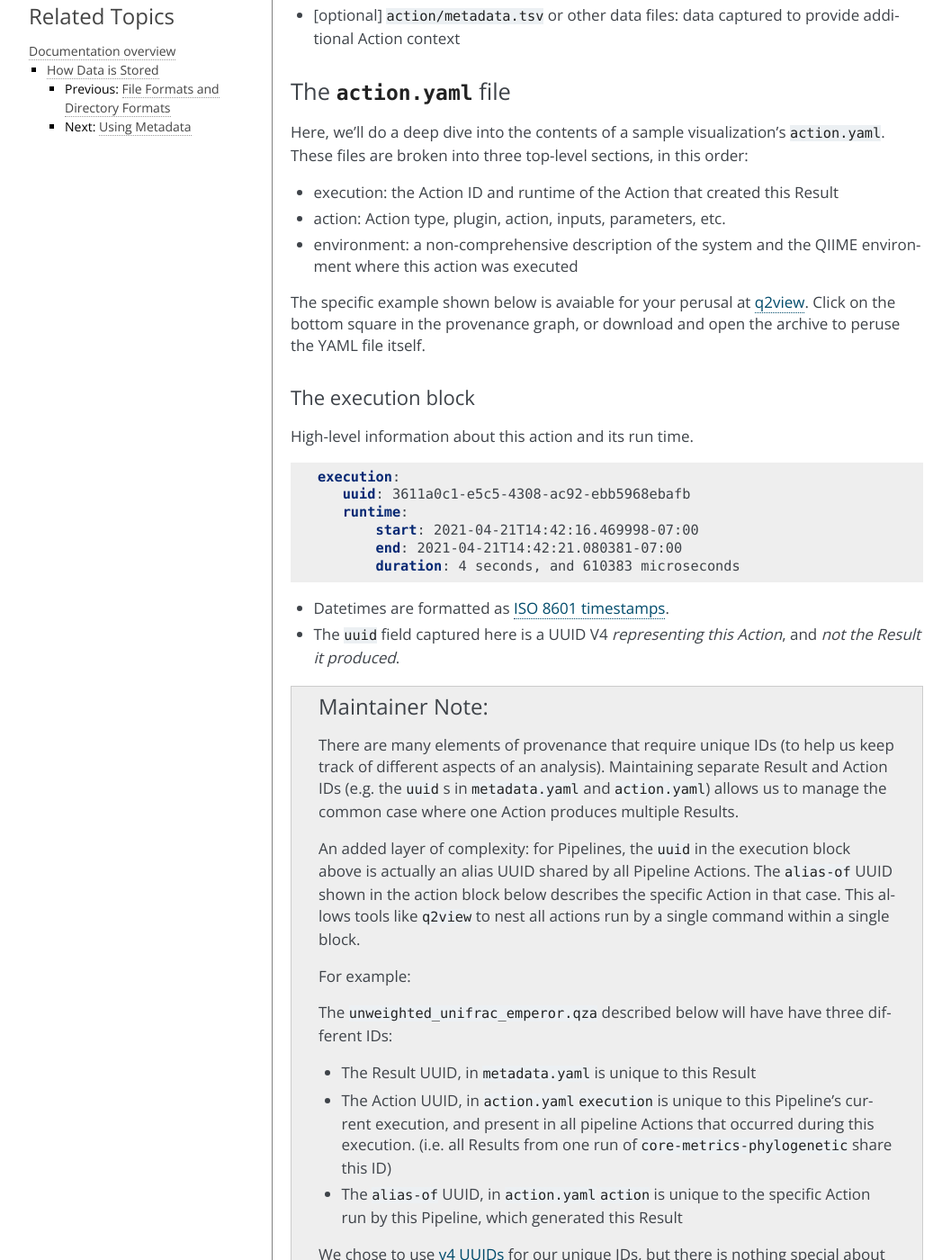
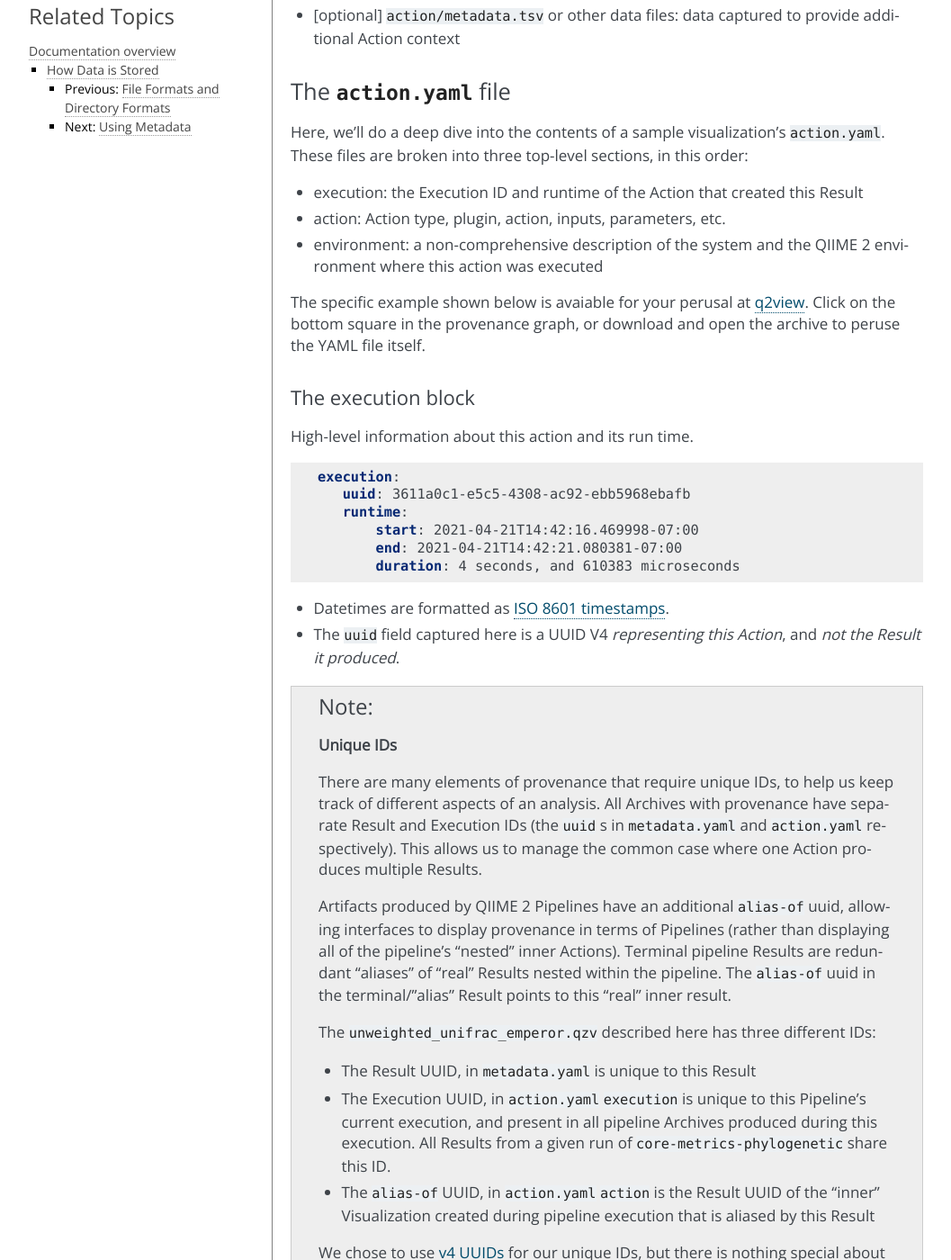
Before and after one commit to qiime2/dev-docs, a Sphinx documentation site: the page built from source/storing-data/provenance.rst, in a window 1280 px wide and 1400 px high, scrolled down 3275 px. Shown: the whole window at 90% size, without its empty margins (106-1163 px from the left). Built offline with Sphinx 7.4.7, drawn with Linux system fonts in a browser that asks for light colours; some of the changed text lies outside the part shown.

Commit message:
Cleans up "alias-of"

```diff
--- a/source/storing-data/provenance.rst
+++ b/source/storing-data/provenance.rst
@@ -113,10 +113,10 @@ The ``action.yaml`` file
 Here, we'll do a deep dive into the contents of a sample visualization's ``action.yaml``.
 These files are broken into three top-level sections, in this order:
 
-- execution: the Action ID and runtime of the Action that created this Result
+- execution: the Execution ID and runtime of the Action that created this Result
 - action: Action type, plugin, action, inputs, parameters, etc.
 - environment: a non-comprehensive description of the system and
-  the QIIME environment where this action was executed
+  the QIIME 2 environment where this action was executed
 
 The specific example shown below is avaiable for your perusal at
 `q2view <https://view.qiime2.org/provenance/?src=https%3A%2F%2Fdocs.qiime2.org%2F2021.4%2Fdata%2Ftutorials%2Fmoving-pictures%2Fcore-metrics-results%2Funweighted_unifrac_emperor.qzv>`__.
@@ -141,30 +141,28 @@ High-level information about this action and its run time.
 - The ``uuid`` field captured here is a UUID V4 *representing this Action*,
   and *not the Result it produced*.
 
-.. admonition:: Maintainer Note
-   :class: maintainer-note
+.. note:: **Unique IDs**
 
-   There are many elements of provenance that require unique IDs
-   (to help us keep track of different aspects of an analysis).
-   Maintaining separate Result and Action IDs
-   (e.g. the ``uuid`` s in ``metadata.yaml`` and ``action.yaml``)
-   allows us to manage the common case where one Action produces multiple Results.
+   There are many elements of provenance that require unique IDs,
+   to help us keep track of different aspects of an analysis.
+   All Archives with provenance have separate Result and Execution IDs
+   (the ``uuid`` s in ``metadata.yaml`` and ``action.yaml`` respectively).
+   This allows us to manage the common case where one Action produces multiple Results.
 
-   An added layer of complexity:
-   for Pipelines, the ``uuid`` in the execution block above is actually an alias UUID shared by all Pipeline Actions.
-   The ``alias-of`` UUID shown in the action block below describes the specific Action in that case.
-   This allows tools like ``q2view`` to nest all actions run by a single command within a single block.
+   Artifacts produced by QIIME 2 Pipelines have an additional ``alias-of`` uuid,
+   allowing interfaces to display provenance in terms of Pipelines
+   (rather than displaying all of the pipeline's "nested" inner Actions).
+   Terminal pipeline Results are redundant "aliases" of "real" Results nested within the pipeline.
+   The ``alias-of`` uuid in the terminal/"alias" Result points to this "real" inner result.
 
-   For example:
-
-   The ``unweighted_unifrac_emperor.qza`` described below will have have three different IDs:
+   The ``unweighted_unifrac_emperor.qzv`` described here has three different IDs:
 
    - The Result UUID, in ``metadata.yaml`` is unique to this Result
-   - The Action UUID, in ``action.yaml`` ``execution`` is unique to this Pipeline's current execution,
-     and present in all pipeline Actions that occurred during this execution.
-     (i.e. all Results from one run of ``core-metrics-phylogenetic`` share this ID)
-   - The ``alias-of`` UUID, in ``action.yaml`` ``action`` is unique to the specific Action
-     run by this Pipeline, which generated this Result
+   - The Execution UUID, in ``action.yaml`` ``execution`` is unique to this Pipeline's current execution,
+     and present in all pipeline Archives produced during this execution.
+     All Results from a given run of ``core-metrics-phylogenetic`` share this ID.
+   - The ``alias-of`` UUID, in ``action.yaml`` ``action`` is the Result UUID of the
+     "inner" Visualization created during pipeline execution that is aliased by this Result
 
    We chose to use `v4 UUIDs <https://docs.python.org/3/library/uuid.html>`_ for our unique IDs,
    but there is nothing special about them that couldn't be handled by a different unique identifier scheme.
@@ -206,8 +204,8 @@ Details about the action, including action and plugin names, inputs and paramete
 - ``output-name`` is the name assigned to this Action's output *at registration*,
   which can be useful when determining which of an Action's multiple outputs a file represents.
   (This does not capture the user-passed filename.)
-- ``alias-of``: an optional field, present if the Action was run as part of a QIIME 2 :term:`Pipeline`,
-  representing the *actual* Action UUID rather than the Pipeline Alias.
+- ``alias-of``: an optional field, present if the Action is the terminal result of a QIIME 2 :term:`Pipeline`,
+  this value is the UUID of the "inner" result which this pipeline result aliases.
   See maintainer note above for details.
 
 
```
